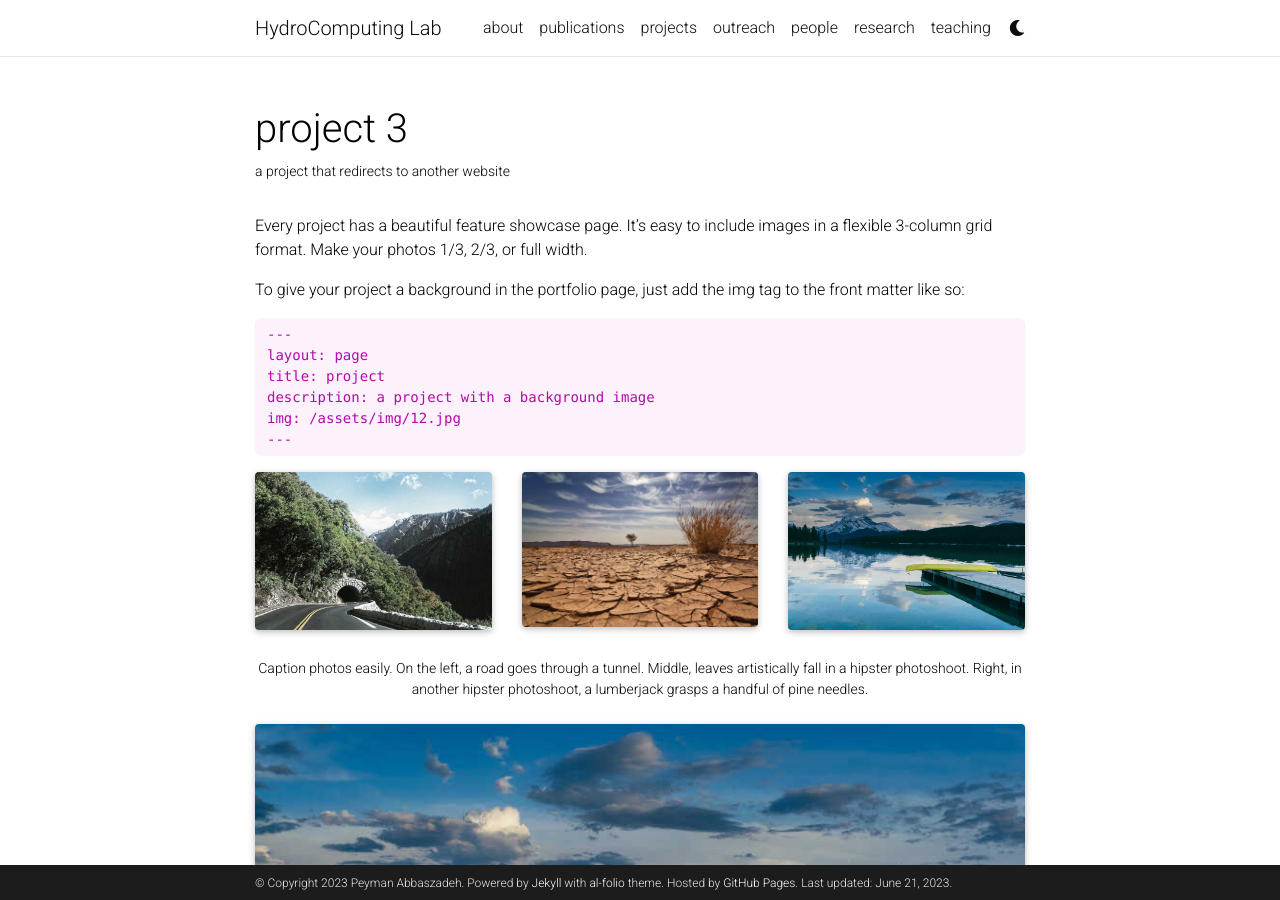
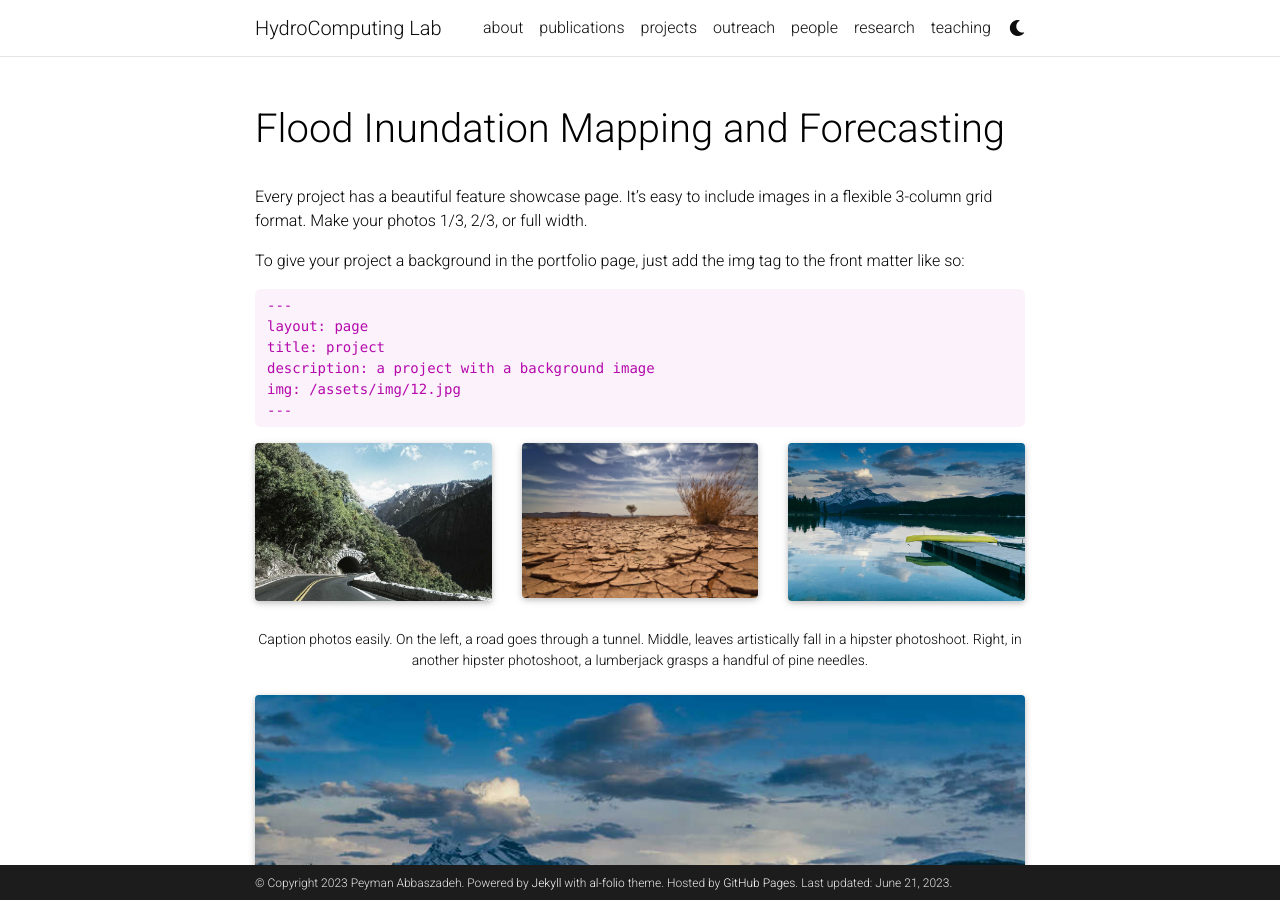
Before and after one commit to Pabbaszadeh/Pabbaszadeh.github.io, a Jekyll site: the page built from _projects/3_project.md, in a window 1280 px wide and 900 px high. Built offline with Jekyll 4.4.1, drawn with Linux system fonts in a browser that asks for light colours; full-size pictures stand in for the smaller copies a plugin makes; comment, search, counter and statistics services are not loaded; a style sheet for code colours, icons or effects is not loaded.

Commit message:
Update 3_project.md

```diff
--- a/_projects/3_project.md
+++ b/_projects/3_project.md
@@ -1,7 +1,7 @@
 ---
 layout: page
-title: project 3
-description: a project that redirects to another website
+title: Flood Inundation Mapping and Forecasting
+description:
 img: assets/img/7.jpg
 redirect: https://unsplash.com
 importance: 3
```
